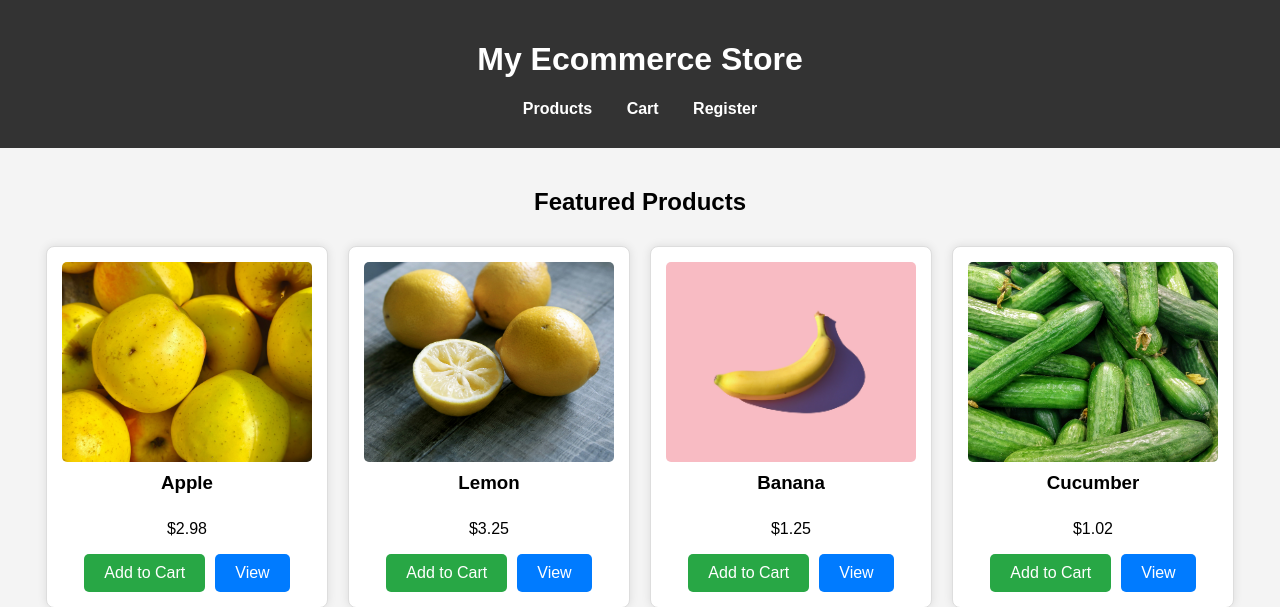
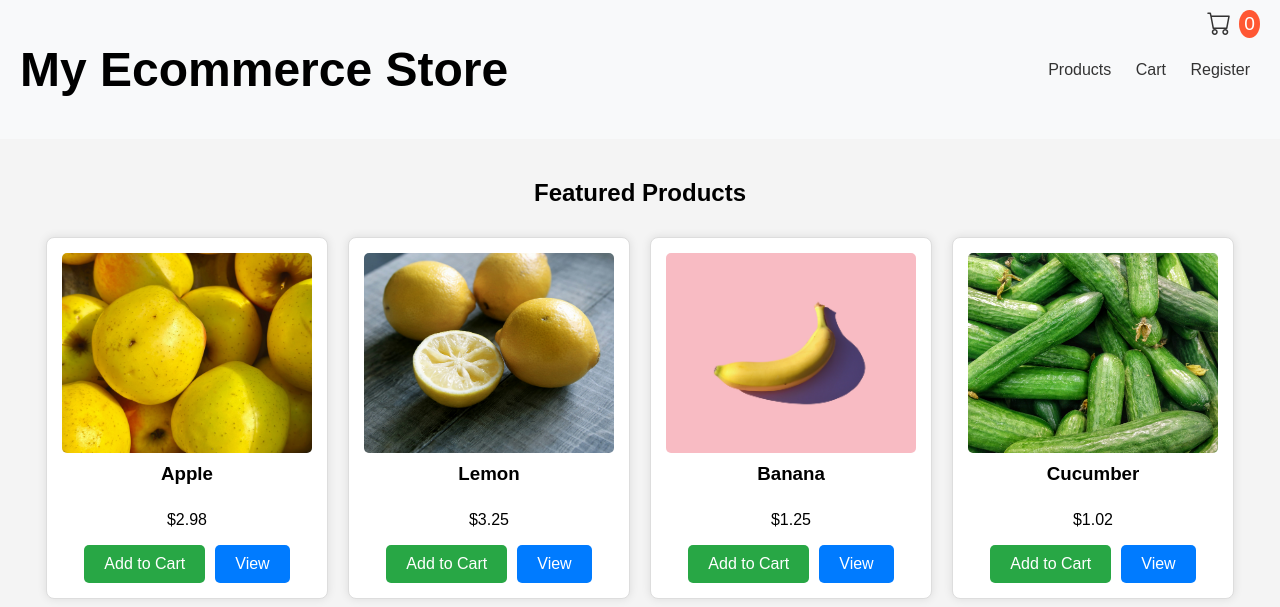
Before and after one commit to akryuko/ecommerce, a Django app: page / in a window 1280 px wide. Shown: the top 607 px of the page. Run offline with Django 5.2, Linux system fonts and the light colour scheme; data comes from the database, SQL or seed files in the repository.

Commit message:
Added cart icon and count

```diff
--- a/products/static/css/styles.css
+++ b/products/static/css/styles.css
@@ -9,12 +9,13 @@ body {
     min-height: 100vh; /* Ensures the body takes full height */
 }
 
-/* Header */
+/* Header container */
 .header {
-    background-color: #333;
-    color: white;
-    padding: 20px;
-    text-align: center;
+    display: flex;
+    justify-content: space-between;
+    align-items: center;
+    padding: 10px 20px;
+    background-color: #f8f9fa;
 }
 
 /* Navigation */
@@ -23,12 +24,18 @@ body {
     margin: 10px 0;
 }
 
-.nav a {
-    margin: 0 15px;
-    color: white;
-    text-decoration: none;
+/* Logo and navigation items */
+.logo {
+    font-size: 1.5em;
     font-weight: bold;
 }
+
+.nav a {
+    margin: 0 10px;
+    text-decoration: none;
+    color: #333;
+}
+
 
 .nav a:hover {
     color: #ffd700;
@@ -110,3 +117,38 @@ h3 {
     color: white;
     margin-top: auto;  /* Push the footer to the bottom */
 }
+
+
+
+
+
+/* Cart container to align it at the right */
+.cart-container {
+    position: absolute;
+    top: 10px;
+    right: 20px;
+}
+
+.cart-icon {
+    font-size: 1.5em;
+    color: #333;
+    text-decoration: none;
+    display: flex;
+    align-items: center;
+}
+
+/* Cart count styling */
+.cart-count {
+    background-color: #ff5733;
+    color: white;
+    border-radius: 50%;
+    padding: 3px 5px; /* Reduce padding */
+    margin-left: 3px; /* Reduce margin */
+    font-size: 0.8em; /* Smaller font size */
+    display: inline-block;
+}
+
+/* Make sure cart icon and counter are aligned well */
+.cart-icon i {
+    margin-right: 5px;
+}
--- a/products/templates/products/home.html
+++ b/products/templates/products/home.html
@@ -7,7 +7,9 @@
     <meta name="viewport" content="width=device-width, initial-scale=1.0">
     <title>Home - My Ecommerce Store</title>
     <link rel="stylesheet" href="{% static 'css/styles.css' %}">
+    <link rel="stylesheet" href="https://cdn.jsdelivr.net/npm/bootstrap-icons/font/bootstrap-icons.css">
 </head>
+
 <body>
     <header class="header">
         <div class="logo">
@@ -18,7 +20,14 @@
             <a href="{% url 'cart' %}">Cart</a>
             <a href="{% url 'register' %}">Register</a>
         </nav>
+        <div class="cart-container">
+            <a href="{% url 'cart' %}" class="cart-icon">
+                <i class="bi bi-cart"></i> <!-- Bootstrap icon for the cart -->
+                <span class="cart-count">{{ cart_count }}</span> <!-- Display item count -->
+            </a>
+        </div>
     </header>
+
 
     <section class="main-content">
         <h2>Featured Products</h2>
@@ -42,3 +51,27 @@
     </footer>
 </body>
 </html>
+
+<script>
+    // AJAX request for Add to Cart button
+    document.querySelectorAll('.add-to-cart-btn').forEach(button => {
+        button.addEventListener('click', function(event) {
+            event.preventDefault();  // Prevent default form submission behavior
+
+            let productId = this.getAttribute('data-product-id');
+
+            fetch(`/add_to_cart/${productId}/`, {
+                method: 'GET',
+                headers: {
+                    'Content-Type': 'application/json',
+                },
+            })
+            .then(response => response.json())
+            .then(data => {
+                // Update the cart count in the header
+                document.getElementById('cart-count').textContent = data.cart_count;
+            })
+            .catch(error => console.error('Error adding to cart:', error));
+        });
+    });
+</script>
--- a/products/views.py
+++ b/products/views.py
@@ -3,12 +3,28 @@ from .models import Product, Cart, CartItem
 from django.contrib.auth.decorators import login_required
 from django.contrib.auth.forms import UserCreationForm
 from decimal import Decimal
+from django.http import JsonResponse
 
 
 def home(request):
-    # You can select featured products or just show all products
-    products = Product.objects.all()[:6]  # Display top 6 products for now (you can adjust this)
-    return render(request, 'products/home.html', {'products': products})
+    # Get all products or any specific ones
+    products = Product.objects.all()
+
+    # Get the cart items (assuming you're using sessions)
+    cart = request.session.get('cart', {})
+
+    # Make sure cart is a dictionary and only contains integers as values
+    if not isinstance(cart, dict):
+        cart = {}
+
+    # Sum the quantities of items in the cart
+    cart_count = sum(cart.get(product.id, 0) for product in products)
+
+    context = {
+        'products': products,
+        'cart_count': cart_count,  # Pass cart count to the template
+    }
+    return render(request, 'products/home.html', context)
 
 
 def product_list(request):
@@ -32,27 +48,17 @@ def view_cart(request):
 # Add to cart
 @login_required
 def add_to_cart(request, product_id):
-    product = Product.objects.get(id=product_id)
-    # Assuming price is a Decimal object
-    price = float(product.price)  # Convert Decimal to float
+    product = get_object_or_404(Product, id=product_id)
 
-    # Get the cart from the session
+    # Use session to store cart (this is just a basic example)
     cart = request.session.get('cart', {})
-
-    # Add product to cart
-    if product_id in cart:
-        cart[product_id]['quantity'] += 1
-    else:
-        cart[product_id] = {
-            'name': product.name,
-            'price': price,
-            'quantity': 1
-        }
-
-    # Save the cart in the session
+    cart[product_id] = cart.get(product_id, 0) + 1  # Increment the item count in the cart
     request.session['cart'] = cart
 
-    return redirect('cart')
+    # Get the cart count
+    cart_count = sum(cart.values())
+
+    return JsonResponse({'cart_count': cart_count})
 
 
 
```
